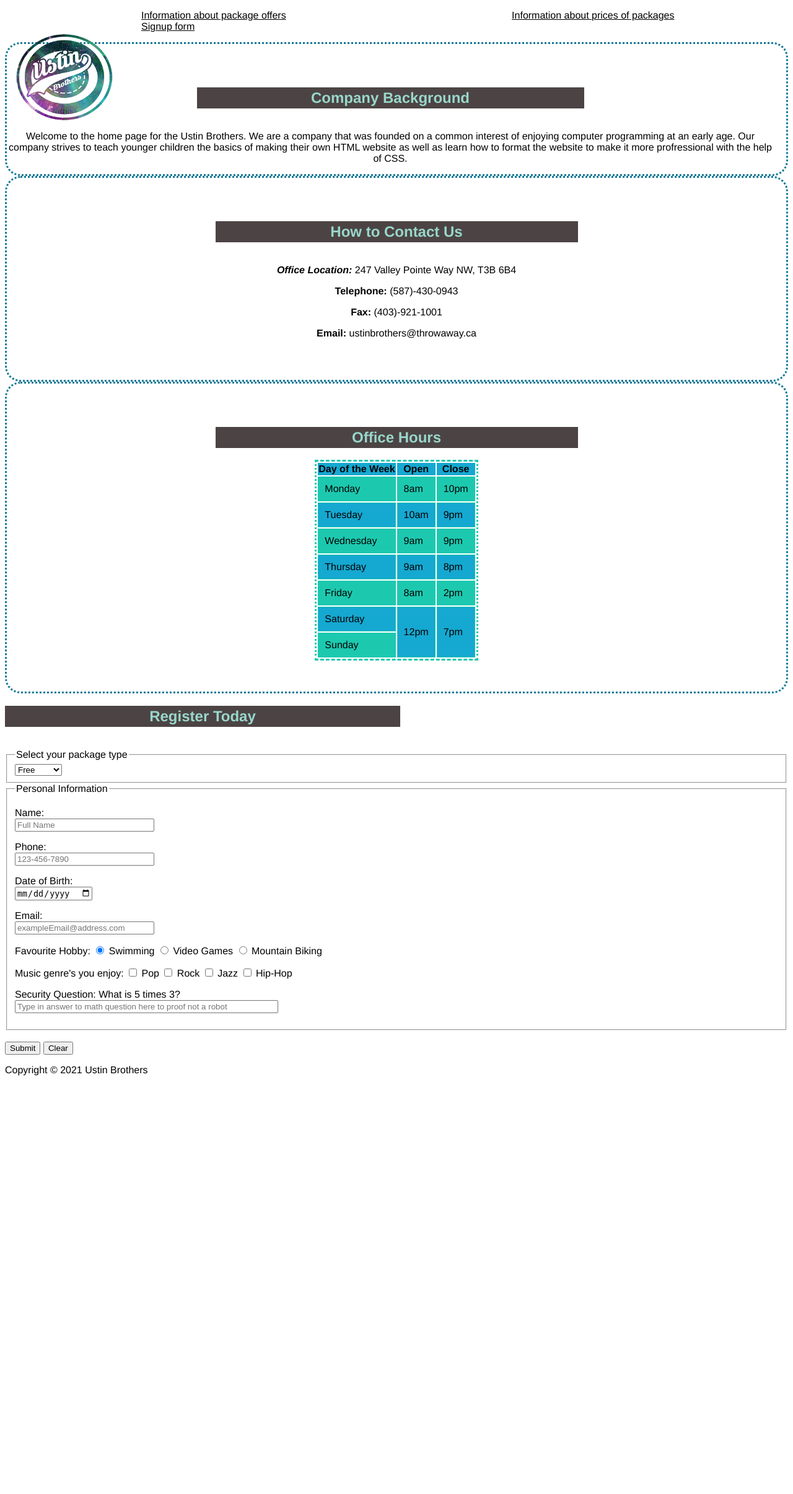
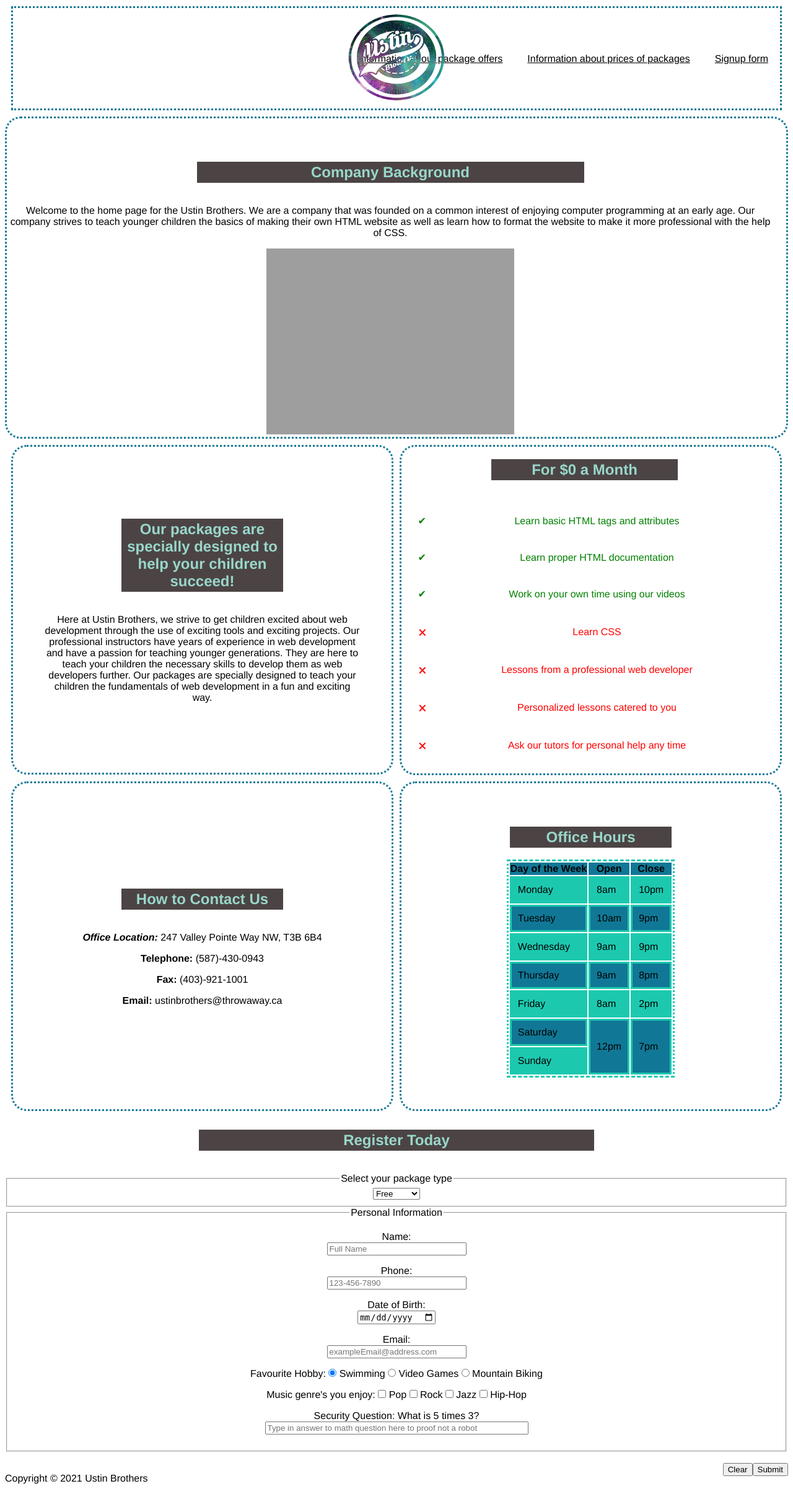
Before and after one commit to Jsavy/2511-Assignment1, a PHP site: page /Home.html in a window 1280 px wide. Shown: the whole page at 62% size. Before the commit the page ends 1736 px from the top, so only its background shows below. Run offline with PHP 8.4, Linux system fonts and the light colour scheme; grey boxes are pictures that could not be loaded.

Commit message:
Added mid size layout

```diff
--- a/Home.html
+++ b/Home.html
@@ -12,17 +12,15 @@
     </head>
     <body>
     <header>
-        <figure>
-            <img src="./images/companylogo.png" alt="The company logo for Ustin Brothers" height="162" width="288">
-        </figure>
         <nav>
-            <ul>
+            <ul id="top">
                 <!--Send to other pages of project and signup form-->
                 <li><a href="packages.html" target="_blank">Information about package offers</a></li>
                 <li><a href="prices.html" target="_blank">Information about prices of packages</a></li>
                 <li><a href="#Register">Signup form</a></li>
             </ul>
         </nav>
+        <img id="companylogo" src="./images/companylogo.png" alt="The company logo for Ustin Brothers" height="162" width="288">
     </header>
     <section id="backgroundInfo">
     <article>
@@ -32,11 +30,38 @@
         <p>
             Welcome to the home page for the Ustin Brothers. We are a company that was founded on a common interest
             of enjoying computer programming at an early age. Our company strives to teach younger children the basics of
-            making their own HTML website as well as learn how to format the website to make it more profressional with
+            making their own HTML website as well as learn how to format the website to make it more professional with
             the help of CSS.
         </p>
-    </article>
+        <img src=./images/screentime-2.jpg>
     </section>
+    <section class="grid">
+        <section id="description">
+            <div id="intro">
+                <h2>Our packages are specially designed to help your children succeed!</h2>
+                <br>
+                <p>
+                    Here at Ustin Brothers, we strive to get children excited about web development through the use of exciting tools and exciting projects.
+                    Our professional instructors have years of experience in web development and have a passion for teaching younger generations.
+                    They are here to teach your children the necessary skills to develop them as web developers further.
+                    Our packages are specially designed to teach your children the fundamentals of web development in a fun and exciting way.
+                </p>
+            </div>
+        </section>
+
+        <div id="free">
+            <h2 id="freeprice">For $0 a Month</h2>
+            <ul>
+                 <li class="check"><span>Learn basic HTML tags and attributes</span></li>
+                 <li class="check"><span>Learn proper HTML documentation</span></li>
+                 <li class="check"><span>Work on your own time using our videos</span></li>
+                 <li class="cancel"><span>Learn CSS</span></li>
+                 <li class="cancel"><span>Lessons from a professional web developer</span></li>
+                 <li class="cancel"><span>Personalized lessons catered to you</span></li>
+                 <li class="cancel"><span>Ask our tutors for personal help any time</span></li>
+            </ul>
+         </div>
+
     <section id="ContactUs">
     <article>
         <div class="inline">
@@ -103,8 +128,14 @@
             </table>
         </article>
     </section>
+
+
+
+    </section>
     <section id="#signupForm">
-        <h2>Register Today<a id=Register></a></h2>
+        <div class="inline">
+            <h2>Register Today<a id=Register></a></h2>
+        </div>
         <form method="POST" action="mailto:ustinbrothers@throwaway.ca" name="Sign up Form" enctype="text/plain">
         <input type="hidden" name="subject" value="signup">
         <p>
@@ -187,8 +218,8 @@
                     </p>
             </fieldset>
             <br>
-            <input type="submit" value="Submit">
-            <input type="reset" value="Clear">
+            <input class="submit" type="submit" value="Submit">
+            <input class="submit" type="reset" value="Clear">
     </form>
     </section>
     <footer>
--- a/css/home.css
+++ b/css/home.css
@@ -5,12 +5,19 @@
 body{
     font-family: Helvetica, sans-serif;
 }
+header {
+    border: solid;
+    border-color: #107896;
+    display:flex;
+    align-items: center;
+}
+
 ul{
     list-style-type: none;
 }
+
 li {
-    display: inline;
-    padding: 180px;
+   padding: 20px;
 }
 h2{
     display: inline-block;
@@ -50,6 +57,10 @@ h2{
     vertical-align: top;
     padding-top: 50px;
 }
+#companylogo{
+    margin-left:auto;
+    margin-right:auto;
+}
 .center{
     margin-left: auto;
     margin-right: auto;
@@ -59,14 +70,19 @@ table{
     border-style: dashed dotted dashed dotted;
 }
 table td{
-    border:1px solid #1cc9af;
+    border:3px solid #1cc9af;
     padding: 10px;
 }
-figure{
-    position: absolute;
-    top: 29px;
-    left: -80px;
+input{
+    margin:auto;
 }
+fieldset{
+    text-align: center;
+}
+.submit {
+    float:right;
+}
+
 tr:nth-child(even) {
     background-color: #1cc9af;
 }
@@ -103,3 +119,160 @@ input[type=checkbox] {
 input[type=radio] {
     display: inline;
 }
+@media only screen and (min-width: 600px) {
+
+    header {
+        border: dotted;
+        border-color: #107896;
+        display:flex;
+        margin: 10px;
+    }
+
+    #companylogo{
+        position: relative;
+
+    }
+
+    #top{
+        display: flex;
+        position: absolute;
+        top: 50px;
+        right: 20px;
+    }
+
+    .grid{
+        display: grid;
+        grid-template-columns: 1fr 1fr;
+        grid-template-rows: 1fr 1fr;
+        grid-gap: 10px;
+        height: 100%;
+        margin: 10px;
+    }
+
+    h2{
+        display: inline-block;
+        display: -moz-inline-box;
+        *display: inline;
+        zoom:1;
+        width: 50%;
+        text-align: center;
+        border: solid;
+        color: #99d7cb;
+        border-color: #4c4444;
+        background-color: #4c4444;
+    }
+
+    #ContactUs{
+        text-align: center;
+        align-content: center;
+        border: dotted;
+        border-radius: 25px;
+        border-color: #107896;
+        vertical-align: top;
+        padding-top: 50px;
+
+    }
+    #hoursOperation{
+        border: dotted;
+        border-radius: 25px;
+        border-color: #107896;
+        vertical-align: top;
+        padding: 50px;
+    }
+
+    #intro{
+        text-align: center;
+        align-content: center;
+        border: dotted;
+        border-radius: 25px;
+        border-color: #107896;
+        vertical-align: top;
+        padding: 50px;
+        height: 80%;
+    }
+
+    #free {
+        display: inline-block;
+        border: dotted;
+        text-align: center;
+        padding-right: 20px;
+        border-radius: 25px;
+        border-color: #107896;
+        vertical-align: top;
+    }
+
+    .check {
+        list-style: "✔";
+        color: green;
+    }
+    .cancel {
+        list-style: "🗙";
+        color: red;
+    }
+
+    #backgroundInfo{
+        text-align: center;
+        border: dotted;
+        padding-right: 20px;
+        border-radius: 25px;
+        border-color: #107896;
+        vertical-align: top;
+        padding-top: 50px;
+    }
+    table{
+        border:3px solid #1cc9af;
+        border-style: dashed dotted dashed dotted;
+    }
+    table td{
+        border:3px solid #1cc9af;
+        padding: 10px;
+    }
+    input{
+        margin:auto;
+    }
+    fieldset{
+        text-align: center;
+    }
+    .submit {
+        float:right;
+    }
+
+    tr:nth-child(even) {
+        background-color: #1cc9af;
+    }
+    tr:nth-child(odd) {
+        background-color: #107896;
+    }
+    a:link{
+        color: black;
+    }
+    a:visited{
+        color: #d50ae7
+    }
+    a:hover{
+        background-color: #107896;
+    }
+    a:active{
+        color: red;
+    }
+    input[type=text] {
+        display:block;
+    }
+    input[type=tel] {
+        display: block;
+    }
+    input[type=email] {
+        display: block;
+    }
+    input[type=date] {
+        display: block;
+    }
+    input[type=checkbox] {
+        display: inline;
+    }
+    input[type=radio] {
+        display: inline;
+
+
+    }
+}
--- a/css/packages.css
+++ b/css/packages.css
@@ -87,6 +87,7 @@ figcaption{
 p{
     text-align: left;
 }
+
 a:link{
     color:aqua;
 }
--- a/packages.html
+++ b/packages.html
@@ -25,7 +25,7 @@
                 Our packages are specially designed to teach your children the fundamentals of web development in a fun and exciting way.
             </p>
                 <figure>
-                <img src="./images/happy-children-learning-kids-notebook-computer-21192133.jpg" class="floatRight" alt="Children gathered around on a notebook computer" width="350" height="300" title="Happy children learning on notebook computer">
+                <img src="./images/happy-children-learning-kids-notebook-computer-21192133.jpg" class="floatRight" alt="Children gathered around on a notebook computer" width="350" height="300" title="Happy children learning on a notebook computer">
                 <figcaption>Children watching videos on learning HTML Basics</figcaption>
                 </figure>
         </section>
@@ -63,7 +63,7 @@
 
         <!-- Nav section to send users to other parts of the site-->
         <nav>
-        <h1> <a href="./prices.html">Check our package prices Here</a></h1>
+            <h1> <a href="./prices.html">Check our package prices Here</a></h1>
         <br>
 
         <h1><a href="Home.html">Sign up</a> for the package that best suits you!</h1>
```
